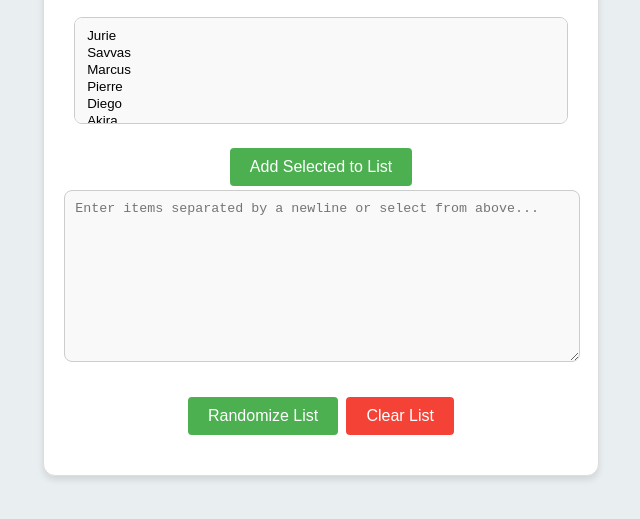
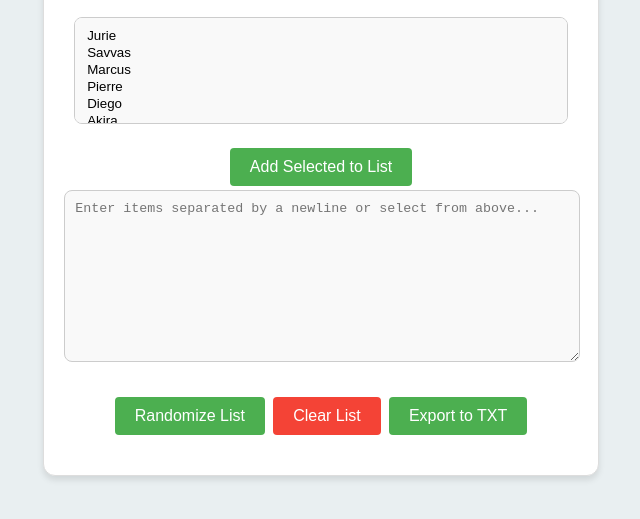
Before and after one commit to JurieRoux/PairProgramming, a plain HTML site: page index.html in a window 1280 px wide. Shown: the part 233-752 px from the top of the page, without its empty margins (319-959 px from the left). Drawn offline with Linux system fonts and the light colour scheme.

Commit message:
Update index.html

```diff
--- a/index.html
+++ b/index.html
@@ -43,6 +43,7 @@
         <textarea id="listInput" rows="10" cols="50" placeholder="Enter items separated by a newline or select from above..."></textarea>
         <button id="randomizeButton">Randomize List</button>
         <button id="clearListButton">Clear List</button>
+        <button id="exportTxtButton">Export to TXT</button>
         <ul id="randomizedList"></ul>
     </div>
     <script src="list.js"></script>
```
